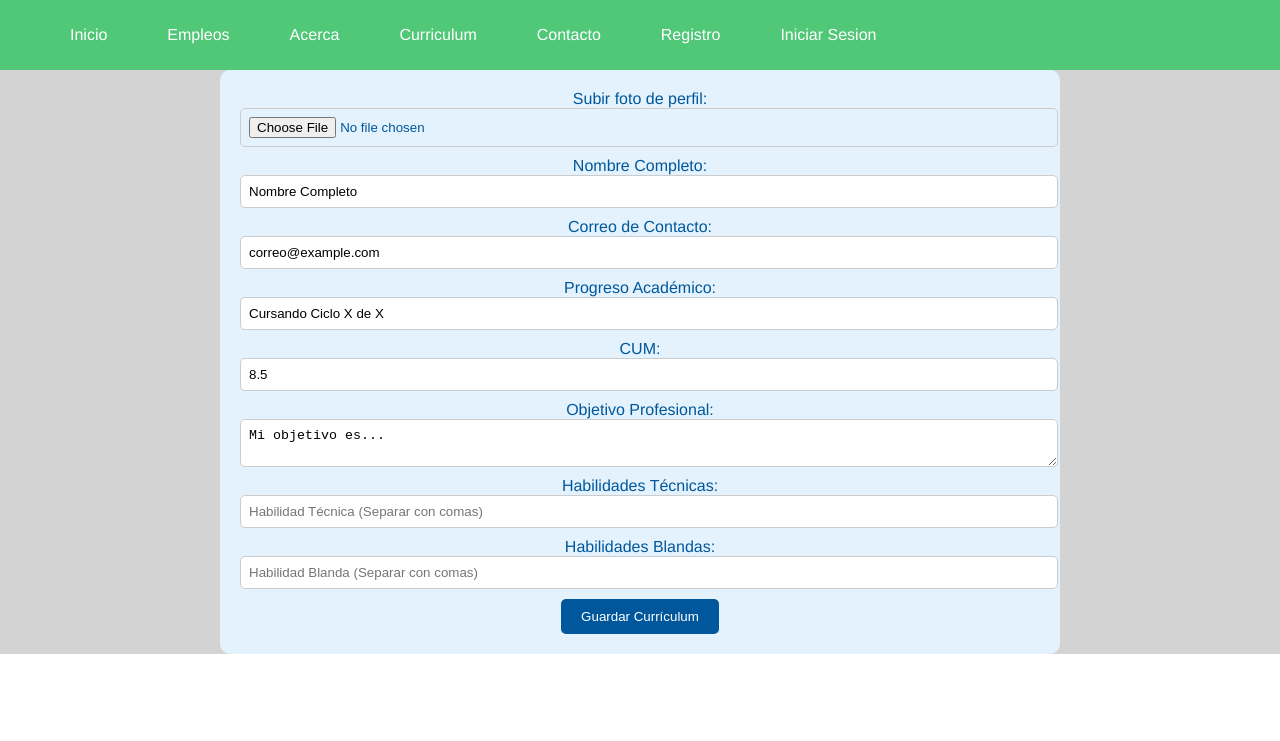
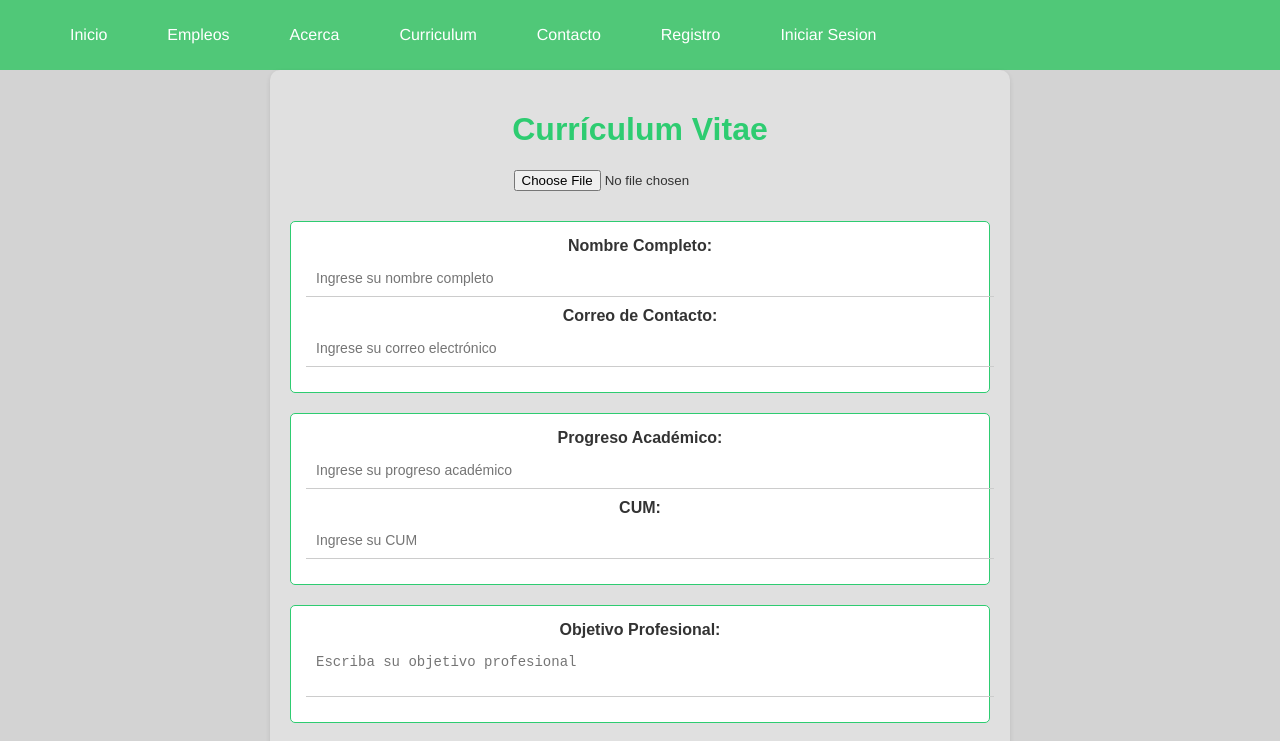
Before and after one commit to FrankUgb/ugbjobs, a Vue app: page /MiCV in a window 1280 px wide. Shown: the top 741 px of the page. Built offline with nearby package versions, Linux system fonts and the light colour scheme.

Commit message:
Funcionalidad de descargar

```diff
--- a/package.json
+++ b/package.json
@@ -11,6 +11,7 @@
     "core-js": "^3.8.3",
     "express": "^4.21.0",
     "firebase": "^10.13.2",
+    "html2pdf.js": "^0.10.2",
     "vue": "^3.2.13",
     "vue-router": "^4.4.5"
   },
--- a/src/components/Views/MiCV.vue
+++ b/src/components/Views/MiCV.vue
@@ -1,60 +1,62 @@
 <template>
-    <div class="cv-container">
-      <!-- Foto de perfil editable -->
+    <div class="cv-container" ref="cvContent">
+      <header class="header">
+        <h1>Currículum Vitae</h1>
+      </header>
+
       <div class="profile-section">
-        <label for="profilePhoto">Subir foto de perfil:</label>
-        <input type="file" @change="handleFileChange">
+        <input type="file" @change="handleFileChange" class="file-input" />
         <img :src="profilePhoto" alt="Profile Picture" class="profile-photo" v-if="profilePhoto">
       </div>
 
-      <!-- Nombre y correo editables -->
-      <div class="basic-info-section">
+      <div class="basic-info-section section">
         <label for="fullName">Nombre Completo:</label>
-        <input v-model="fullName" id="fullName" type="text" placeholder="Nombre Completo">
+        <input v-model="fullName" id="fullName" type="text" placeholder="Ingrese su nombre completo" class="plain-input" />
 
         <label for="email">Correo de Contacto:</label>
-        <input v-model="email" id="email" type="email" placeholder="Correo Electrónico">
+        <input v-model="email" id="email" type="email" placeholder="Ingrese su correo electrónico" class="plain-input" />
       </div>
 
-      <!-- Progreso académico y CUM editables -->
-      <div class="academic-section">
+      <div class="academic-section section">
         <label for="academicProgress">Progreso Académico:</label>
-        <input v-model="academicProgress" id="academicProgress" type="text" placeholder="Cursando Ciclo x de X">
+        <input v-model="academicProgress" id="academicProgress" type="text" placeholder="Ingrese su progreso académico" class="plain-input" />
 
         <label for="cum">CUM:</label>
-        <input v-model="cum" id="cum" type="text" placeholder="CUM">
+        <input v-model="cum" id="cum" type="text" placeholder="Ingrese su CUM" class="plain-input" />
       </div>
 
-      <!-- Objetivo profesional editable -->
-      <div class="professional-section">
+      <div class="professional-section section">
         <label for="professionalGoal">Objetivo Profesional:</label>
-        <textarea v-model="professionalGoal" id="professionalGoal" placeholder="Objetivo Profesional"></textarea>
+        <textarea v-model="professionalGoal" id="professionalGoal" placeholder="Escriba su objetivo profesional" class="plain-textarea"></textarea>
       </div>
 
-      <!-- Habilidades técnicas y blandas editables -->
-      <div class="skills-section">
+      <div class="skills-section section">
         <label for="technicalSkills">Habilidades Técnicas:</label>
-        <input v-model="technicalSkills" id="technicalSkills" placeholder="Habilidad Técnica (Separar con comas)">
+        <input v-model="technicalSkills" id="technicalSkills" placeholder="Ingrese sus habilidades técnicas (separar con comas)" class="plain-input" />
 
         <label for="softSkills">Habilidades Blandas:</label>
-        <input v-model="softSkills" id="softSkills" placeholder="Habilidad Blanda (Separar con comas)">
+        <input v-model="softSkills" id="softSkills" placeholder="Ingrese sus habilidades blandas (separar con comas)" class="plain-input" />
       </div>
 
-      <!-- Botón para guardar -->
-      <button @click="handleSaveCv">Guardar Currículum</button>
+      <div class="buttons">
+        <button @click="handleSaveCv" class="cta-button">Guardar Currículum</button>
+        <button @click="downloadPdf" class="cta-button">Descargar como PDF</button>
+      </div>
     </div>
   </template>
 
   <script>
+  import html2pdf from 'html2pdf.js';
+
   export default {
     data() {
       return {
         profilePhoto: '',
-        fullName: 'Nombre Completo',
-        email: 'correo@example.com',
-        academicProgress: 'Cursando Ciclo X de X',
-        cum: '8.5',
-        professionalGoal: 'Mi objetivo es...',
+        fullName: '',
+        email: '',
+        academicProgress: '',
+        cum: '',
+        professionalGoal: '',
         technicalSkills: '',
         softSkills: '',
       };
@@ -66,6 +68,12 @@
       handleFileChange(e) {
         const file = e.target.files[0];
         this.profilePhoto = URL.createObjectURL(file);
+      },
+      downloadPdf() {
+        const element = this.$refs.cvContent;
+        html2pdf()
+          .from(element)
+          .save('curriculum.pdf');
       }
     }
   };
@@ -73,40 +81,102 @@
 
   <style scoped>
   .cv-container {
-    background-color: #e3f2fd;
+    background-color: #e0e0e0; /* Fondo gris claro */
     padding: 20px;
     border-radius: 10px;
-    max-width: 800px;
+    max-width: 700px;
     margin: auto;
-    color: #01579b;
+    box-shadow: 0 2px 5px rgba(0, 0, 0, 0.1);
+    font-family: 'Arial', sans-serif;
+    color: #333; /* Texto gris oscuro */
+  }
+
+  .header {
+    text-align: center;
+    margin-bottom: 20px;
+  }
+
+  h1 {
+    color: #2ecc71; /* Verde esmeralda */
+  }
+
+  .profile-section {
+    text-align: center;
+    margin-bottom: 20px;
+  }
+
+  .file-input {
+    margin-bottom: 10px;
   }
 
   .profile-photo {
-    width: 100px;
-    height: 100px;
+    width: 100px; /* Tamaño ajustado */
+    height: 100px; /* Tamaño ajustado */
     border-radius: 50%;
+    border: 2px solid #2ecc71; /* Verde esmeralda */
     margin-top: 10px;
+    box-shadow: 0 1px 3px rgba(0, 0, 0, 0.2);
   }
 
-  input, textarea {
+  .plain-input, .plain-textarea {
     display: block;
     margin-bottom: 10px;
-    padding: 8px;
-    border-radius: 5px;
-    border: 1px solid #ccc;
+    padding: 10px;
+    border: none;
+    border-bottom: 1px solid #ccc; /* Solo borde inferior */
     width: 100%;
+    font-size: 14px;
+    background-color: transparent; /* Fondo transparente */
+    color: #333; /* Texto gris oscuro */
   }
 
-  button {
-    background-color: #01579b;
+  .plain-input:focus, .plain-textarea:focus {
+    outline: none; /* Sin contorno */
+    border-bottom-color: #2ecc71; /* Verde esmeralda en el borde inferior */
+  }
+
+  .plain-textarea {
+    resize: none; /* Sin opción de redimensionar */
+  }
+
+  label {
+    font-weight: bold;
+    margin-bottom: 5px;
+    display: block;
+  }
+
+  .section {
+    border: 1px solid #2ecc71; /* Verde esmeralda */
+    border-radius: 5px;
+    padding: 15px; /* Espaciado interno */
+    margin-bottom: 20px; /* Espaciado entre secciones */
+    background-color: #ffffff; /* Fondo blanco para secciones */
+  }
+
+  .buttons {
+    display: flex;
+    justify-content: space-between;
+    margin-top: 20px;
+  }
+
+  .cta-button {
+    background-color: #e67e22; /* Naranja quemado */
     color: white;
-    padding: 10px 20px;
+    padding: 10px 15px;
     border: none;
     border-radius: 5px;
     cursor: pointer;
+    transition: background-color 0.3s, transform 0.2s;
+    flex: 1;
+    margin-right: 10px;
   }
 
-  button:hover {
-    background-color: #0277bd;
+  .cta-button:last-child {
+    margin-right: 0;
+  }
+
+  .cta-button:hover {
+    background-color: #d35400; /* Naranja más oscuro */
+    transform: scale(1.03);
   }
   </style>
```
Also changed, not shown: 1 other file (tests, documents, lock files or other folders).
